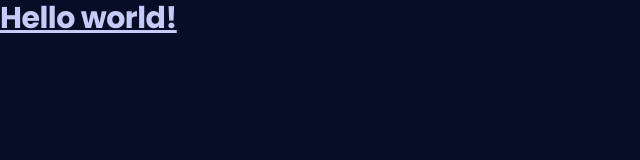
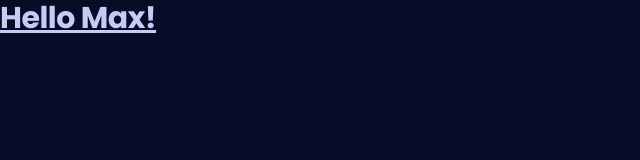
Before and after one commit to RA9T0R/SE_Project, a React (Vite) app: page / in a window 1280 px wide. Shown: the top 160 px of the page, without its empty margins (0-640 px from the left). Built offline with nearby package versions, Linux system fonts and the light colour scheme.

Commit message:
JabtestforMax

```diff
--- a/src/App.jsx
+++ b/src/App.jsx
@@ -4,7 +4,7 @@ const App = () => {
   return (
     <div>
       <h1 className="text-3xl font-bold underline">
-        Hello world!
+        Hello Max!
       </h1>
     </div>
   )
```
